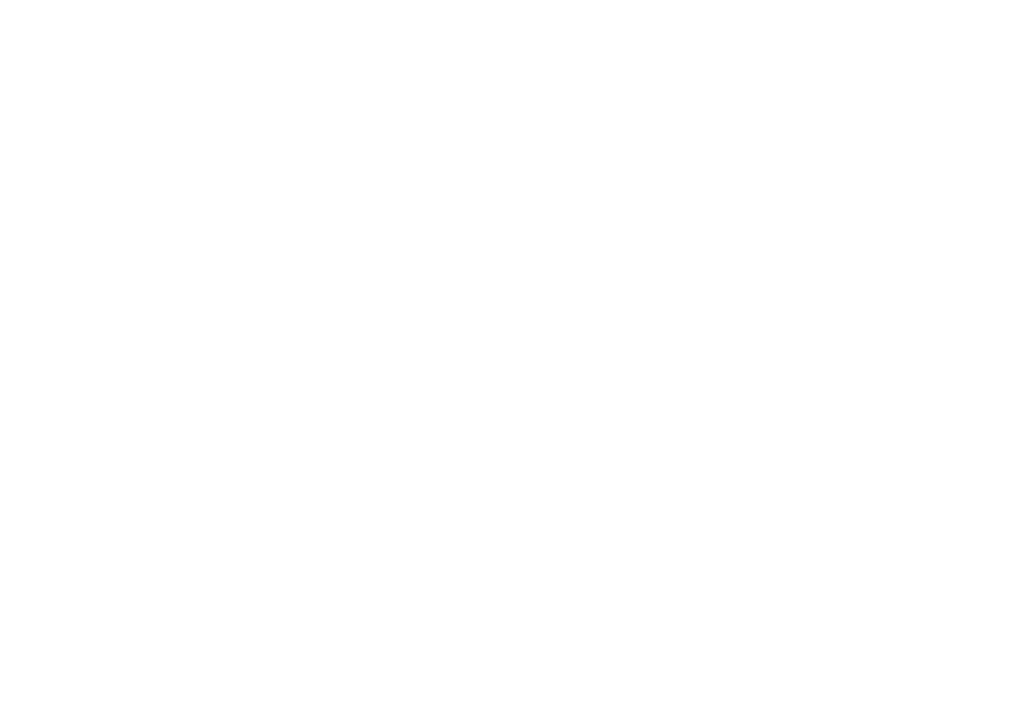
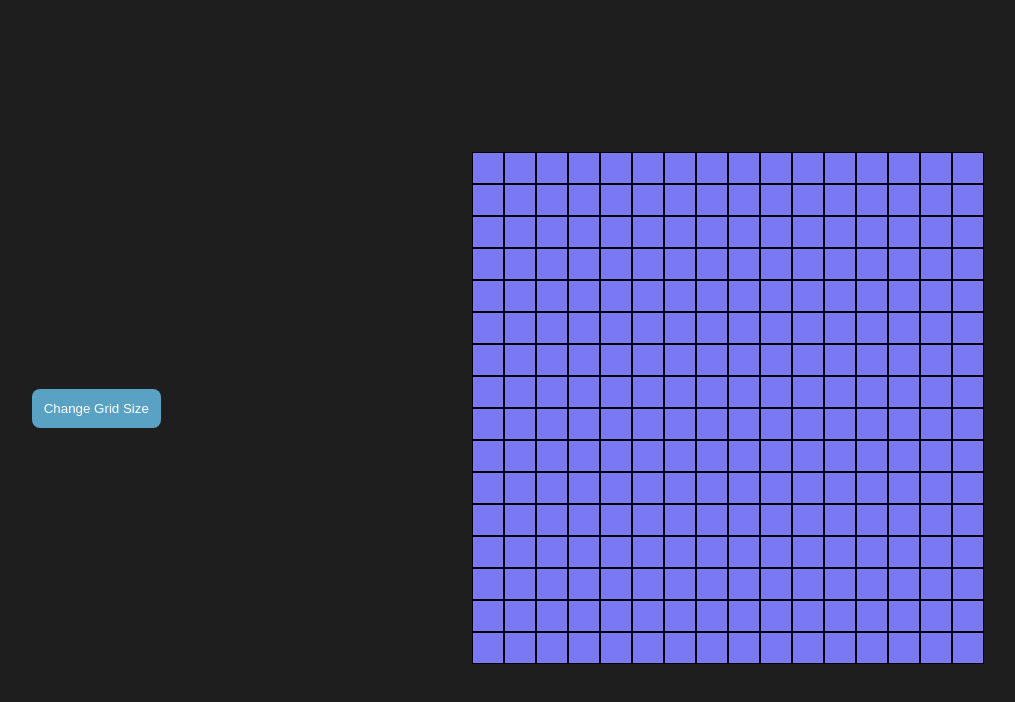
Before and after one commit to akshat-tyagi1/Etch-a-Sketch, a plain HTML site: page index.html in a window 1280 px wide. Shown: the whole page, without its empty margins (132-1147 px from the left). Drawn offline with Linux system fonts and the light colour scheme.

Commit message:
Working Etch-a-SKetch with simple ui

```diff
--- a/index.html
+++ b/index.html
@@ -4,8 +4,15 @@
     <meta charset="UTF-8">
     <meta name="viewport" content="width=device-width, initial-scale=1.0">
     <title>Document</title>
+    <link rel="stylesheet" href="style.css">
 </head>
 <body>
-    <div class="container"></div>
+    <div class="container">
+        <div class="button">
+            <button class="grid-resize-btn">Change Grid Size</button>
+        </div>
+        <div class="grid-container"></div>
+    </div>
+    <script src="script.js"></script>
 </body>
 </html>
--- a/script.js
+++ b/script.js
@@ -0,0 +1,35 @@
+const gridContainer = document.querySelector(".grid-container");
+const gridResizeBtn = document.querySelector(".grid-resize-btn");
+let squarePerSide = 16;
+
+function gridMaker(squarePerSide) {
+  for (let index = 0; index < squarePerSide * squarePerSide; index++) {
+    const div = document.createElement("div");
+    div.classList.add("square");
+    gridContainer.appendChild(div);
+    const squares = document.querySelectorAll(".square");
+
+    squares.forEach((square) => {
+      square.style.height = `${512 / squarePerSide}px`;
+      square.style.width = `${512 / squarePerSide}px`;
+      square.addEventListener("mouseenter", () => {
+        square.style.backgroundColor = "#6362c5";
+      });
+    });
+  }
+}
+gridMaker(squarePerSide);
+
+gridResizeBtn.addEventListener("click", () => {
+  squarePerSide = prompt("Enter the number of squares per side: ");
+
+  if (squarePerSide > 100) {
+    return alert("Square limit is 100");
+  }
+
+  while (gridContainer.firstChild) {
+    gridContainer.removeChild(gridContainer.firstChild);
+  }
+
+  gridMaker(squarePerSide);
+});
--- a/style.css
+++ b/style.css
@@ -0,0 +1,38 @@
+body {
+  background-color: #1e1e1e;
+}
+
+.container {
+  display: flex;
+  height: 100vh;
+  justify-content: space-around;
+  align-items: center;
+}
+
+.grid-resize-btn {
+  border: none;
+  border-radius: 8px;
+  padding: 12px;
+  background-color: #59a2c4;
+  color: #fff;
+}
+
+.grid-resize-btn:hover {
+  background-color: #4789b0;
+}
+
+.grid-container {
+  display: flex;
+  flex-wrap: wrap;
+  background-color: #1e1e1e;
+  width: 512px;
+  height: 512px;
+}
+
+.square {
+  /* width: 30px; */
+  /* height: 30px; */
+  background-color: #7a78f3;
+  border: 1px solid black;
+  box-sizing: border-box;
+}
```
